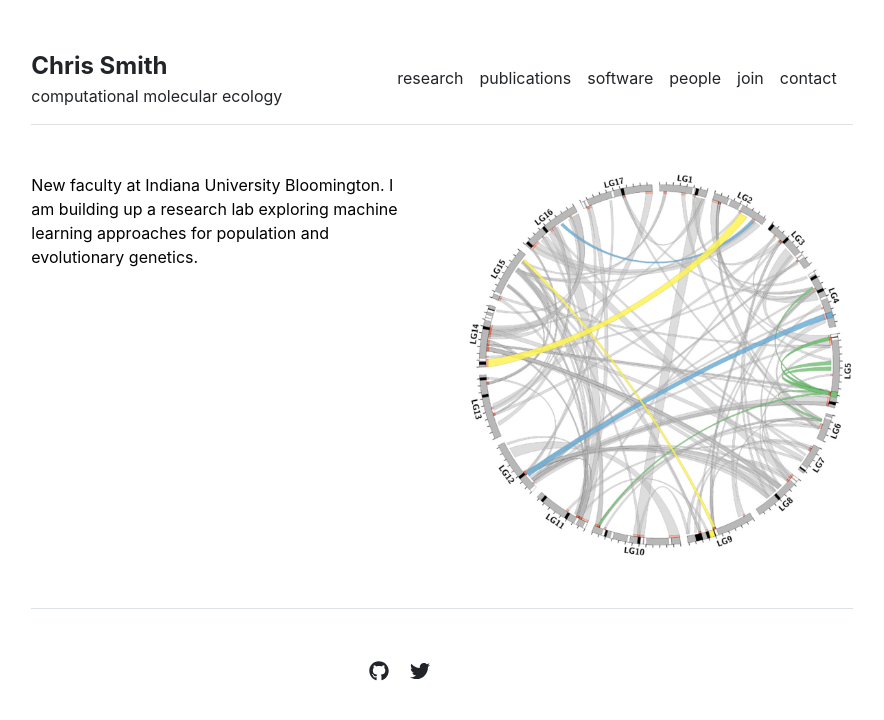
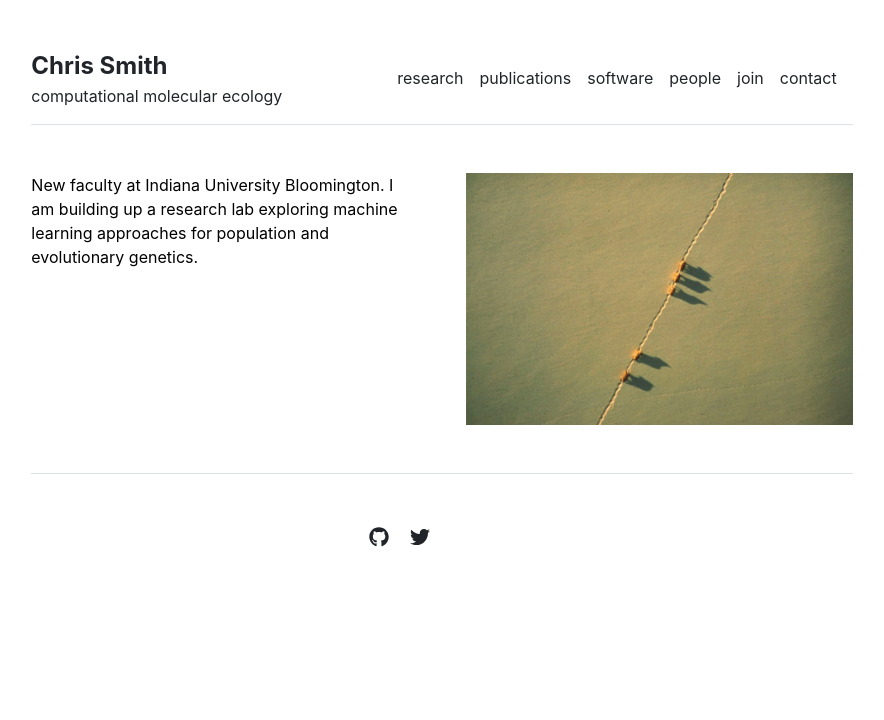
Before and after one commit to chriscrsmith/chriscrsmith.github.io, a Jekyll site: the page built from index.md, in a window 1280 px wide. Shown: the top 720 px of the page, without its empty margins (198-1082 px from the left). Built offline with Jekyll 4.4.1, drawn with Linux system fonts in a browser that asks for light colours.

Commit message:
back to wolves

```diff
--- a/_layouts/home.html
+++ b/_layouts/home.html
@@ -8,7 +8,7 @@
     {{ content }}
   </div>
   <div class="col-md-6">
-    <img src="{{ site.github.url }}/assets/img/circos.jpg" alt="Home" width="100%">
+    <img src="{{ site.github.url }}/assets/img/wolves.jpg" alt="Home" width="100%">
     <!-- <p><small><small>Photo: U.S. Fish and Wildlife Service</small></small></p> -->
   </div>
 </div>
```
